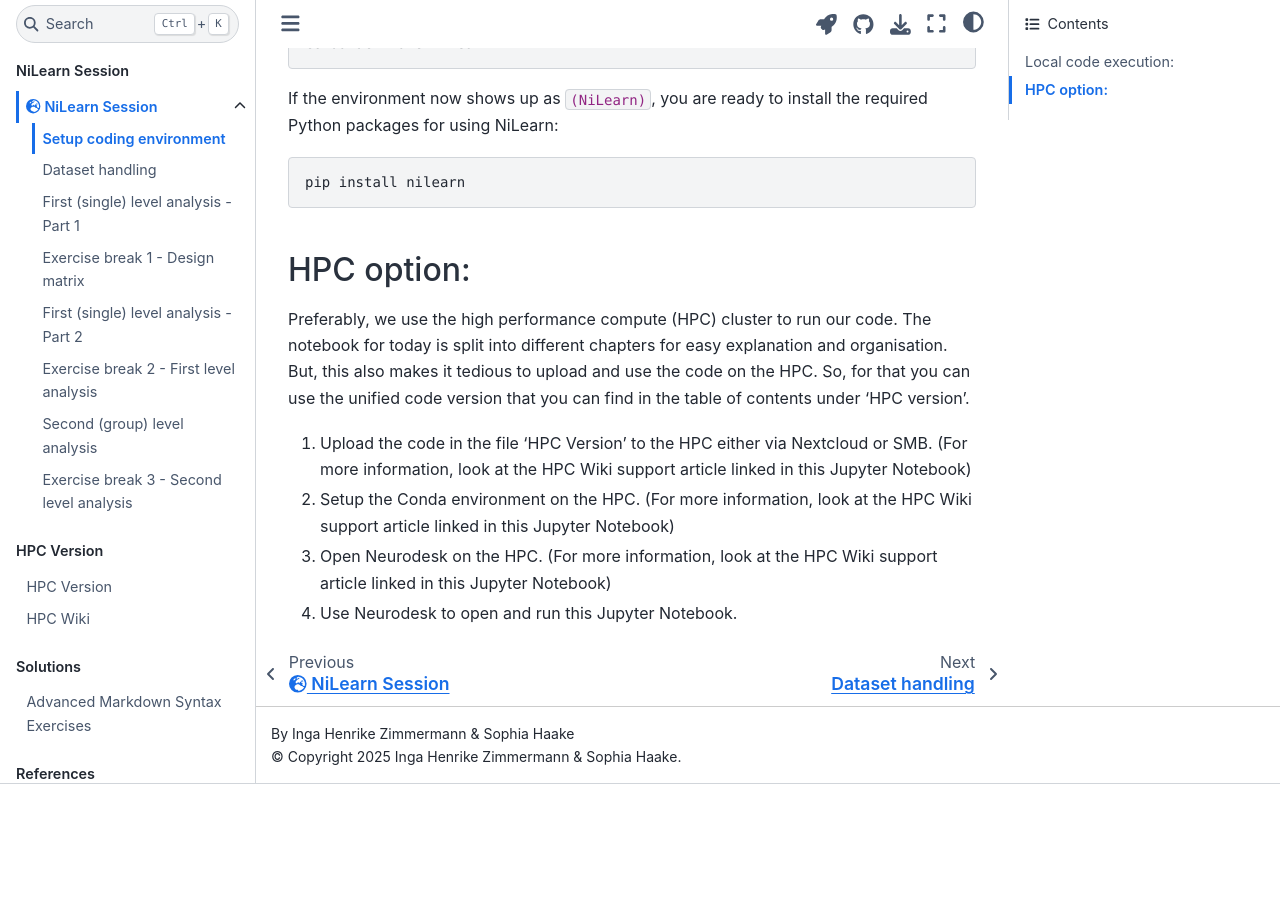
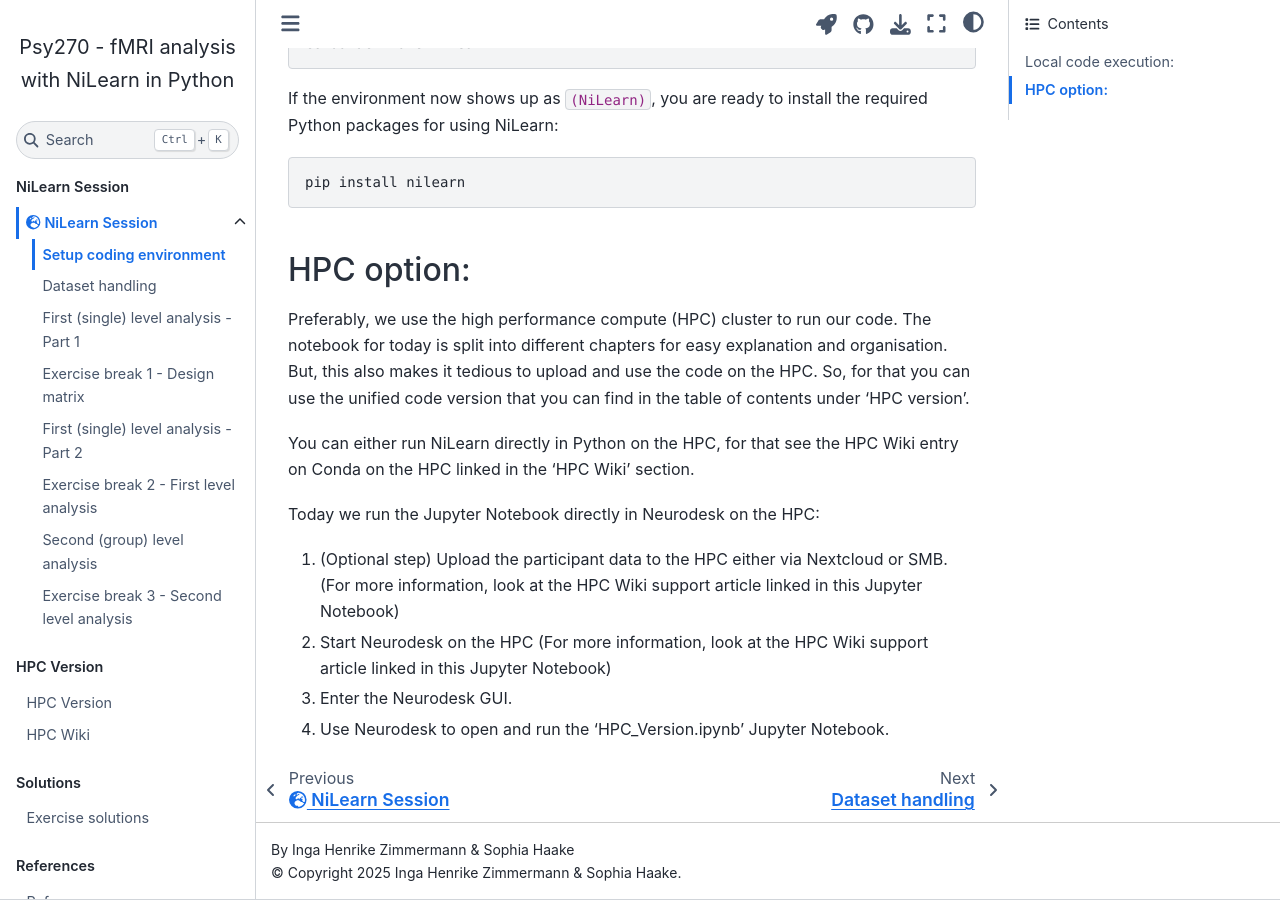
Before and after one commit to pegaseehorn/nilearn_notebook, a Jupyter Book: the page built from book/fMRI_analysis_with_nilearn/1_Setup.md, in a window 1280 px wide and 900 px high, scrolled down 1024 px. Built offline with Jupyter Book 1.0.4 settings and Sphinx 7.4.7 and the Sphinx Book theme 1.1.4, drawn with Linux system fonts in a browser that asks for light colours; before the commit the page ends 1808 px from its top, so only the background shows below that; some of the changed text lies outside the part shown.

Commit message:
updated ready for finish

```diff
--- a/book/fMRI_analysis_with_nilearn/1_Setup.md
+++ b/book/fMRI_analysis_with_nilearn/1_Setup.md
@@ -12,7 +12,7 @@
   name: python3
 ---
 
-We can either run the code locally with Python installed on our own machine, or utilise the universities' High Performance Cluster. Two options are described in this Jupyter Notebook.
+We can either run the code locally with Python installed on our own machine, or utilise the universities' High Performance Compute (HPC) cluster. Two options are described in this Jupyter Notebook.
 
 
 # Setup coding environment
@@ -64,7 +64,11 @@
 ## HPC option:
 Preferably, we use the high performance compute (HPC) cluster to run our code. The notebook for today is split into different chapters for easy explanation and organisation. But, this also makes it tedious to upload and use the code on the HPC. So, for that you can use the unified code version that you can find in the table of contents under 'HPC version'.
 
-1. Upload the code in the file 'HPC Version' to the HPC either via Nextcloud or SMB. (For more information, look at the HPC Wiki support article linked in this Jupyter Notebook)
-2. Setup the Conda environment on the HPC. (For more information, look at the HPC Wiki support article linked in this Jupyter Notebook)
-3. Open Neurodesk on the HPC. (For more information, look at the HPC Wiki support article linked in this Jupyter Notebook)
-4. Use Neurodesk to open and run this Jupyter Notebook.
+You can either run NiLearn directly in Python on the HPC, for that see the HPC Wiki entry on Conda on the HPC linked in the 'HPC Wiki' section.
+
+Today we run the Jupyter Notebook directly in Neurodesk on the HPC:
+
+1. (Optional step) Upload the participant data to the HPC either via Nextcloud or SMB. (For more information, look at the HPC Wiki support article linked in this Jupyter Notebook)
+2. Start Neurodesk on the HPC (For more information, look at the HPC Wiki support article linked in this Jupyter Notebook)
+3. Enter the Neurodesk GUI.
+4. Use Neurodesk to open and run the 'HPC_Version.ipynb' Jupyter Notebook.
--- a/book/references.bib
+++ b/book/references.bib
@@ -10,7 +10,7 @@
 }
 
 @misc{NI-edu,
-  title = {{{NI-edu}}},
+  title = {{{NI-edu}},
   author = {Snoek, Lukas},
   year = {2021},
   month = nov,
```
Also changed, not shown: book/HPC_Wiki.md (+8 -0 lines), book/introduction.md (+2 -2 lines), book/fMRI_analysis_with_nilearn/4.1_Exercise_3.ipynb, book/solutions/Solutions_exercises.ipynb, 1 other file.
